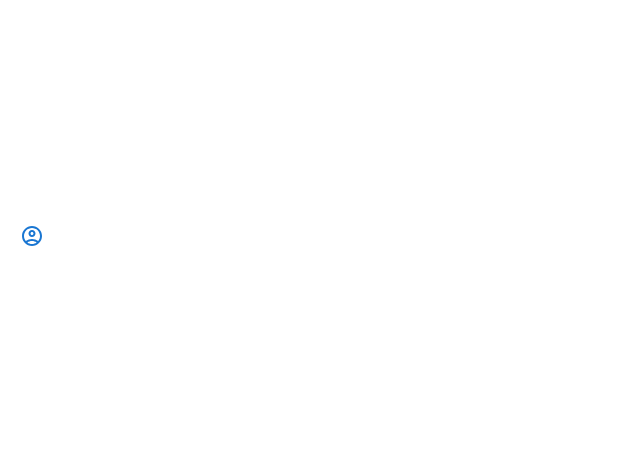
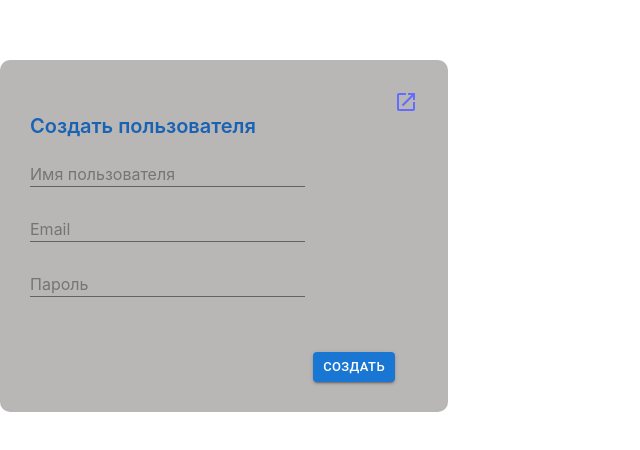
Before and after one commit to DenisTk22/prestaging, a React (Vite) app in the folder 0_testing/project0/: page / in a window 1280 px wide. Shown: the part 164-614 px from the top of the page, without its empty margins (0-640 px from the left). Built offline with nearby package versions, Linux system fonts and the light colour scheme.

Commit message:
create user form

```diff
--- a/0_testing/project0/src/App.tsx
+++ b/0_testing/project0/src/App.tsx
@@ -1,25 +1,26 @@
-import { createContext, ReactElement, useState } from 'react';
-import Dashboard from './components/dashboard/Dashboard';
-import {UserContext} from './components/context/userContext'
+import { ReactElement, useState } from 'react';
+// import Dashboard from './components/dashboard/Dashboard';
+// import {UserContext} from './components/context/userContext'
+import { SignupForm } from './components/userForm/userForm';
 //<Dashboard user={user.name} email={user.email}/>
 
 
 
-export default function App():ReactElement {
-const user = {
-  name: 'Иван Петров',
-  email: 'email@ya.ru'
-}
-const [name, setName] = useState({name: user.name});
-const [email, setEmail] = useState({email: user.email})
+export default function App(): ReactElement {
+  const user = {
+    name: 'Иван Петров',
+    email: 'email@ya.ru'
+  }
+  const [name, setName] = useState({ name: user.name });
+  const [email, setEmail] = useState({ email: user.email })
 
   return (
     <>
-    <UserContext.Provider value={user}>
+      {/* <UserContext.Provider value={user}>
       <Dashboard/>
-    </UserContext.Provider>
-    {/* <Dashboard/> */}
-      {/* <SignupForm/> */}
+    </UserContext.Provider> */}
+      {/* <Dashboard/> */}
+      <SignupForm />
     </>
   )
 }
--- a/0_testing/project0/src/components/userForm/userForm.module.css
+++ b/0_testing/project0/src/components/userForm/userForm.module.css
@@ -2,6 +2,7 @@
     box-sizing: border-box;
     width: 448px;
     padding: 30px;
+    border-radius: 10px;
     background: #b9b6b6;
 }
 
@@ -49,6 +50,7 @@
 }
 
 .userForm__buttonContainer {
+    width: 365px;
     display: flex;
     justify-content: flex-end;
 }
--- a/0_testing/project0/src/components/userForm/userForm.tsx
+++ b/0_testing/project0/src/components/userForm/userForm.tsx
@@ -3,6 +3,7 @@ import { Formik, Field, Form, ErrorMessage } from 'formik';
 import * as Yup from 'yup';
 import styles from './userForm.module.css';
 import LaunchIcon from '@mui/icons-material/Launch';
+import Button from '@mui/material/Button';
 import { NavLink } from "react-router-dom";
 import { ReactElement } from 'react';
 
@@ -13,7 +14,7 @@ import { ReactElement } from 'react';
       <div className={styles.userForm__head}>
         <p className={styles.userForm__title}>Создать пользователя</p>
         <a className={styles.userForm__link} href={'ROUTE_CONSTANTS.ROOT'}>
-            <LaunchIcon/>
+          <LaunchIcon />
         </a>
       </div>
       <Formik
@@ -30,6 +31,7 @@ import { ReactElement } from 'react';
             .required('Введите пароль'),
         })}
         onSubmit={(values, { setSubmitting }) => {
+          /**code to send data */
           setTimeout(() => {
             alert(JSON.stringify(values, null, 2));
             setSubmitting(false);
@@ -64,7 +66,7 @@ import { ReactElement } from 'react';
             </div>
           </div>
           <div className={styles.userForm__buttonContainer}>
-              <button className={styles.userForm__button} type="submit">Создать</button>
+            <Button variant="contained" type="submit" size="small">Создать</Button>
           </div>
         </Form>
       </Formik>
```
Lines whose indentation alone changed are shown as unchanged.
